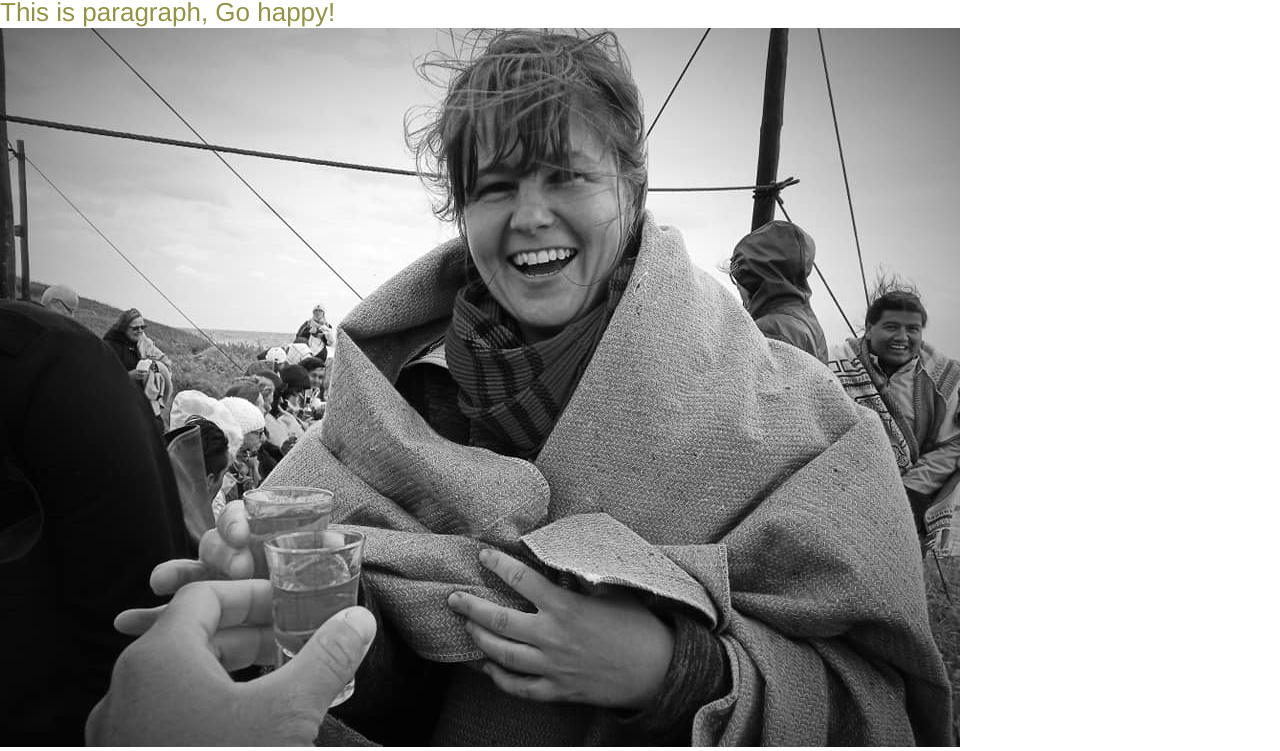
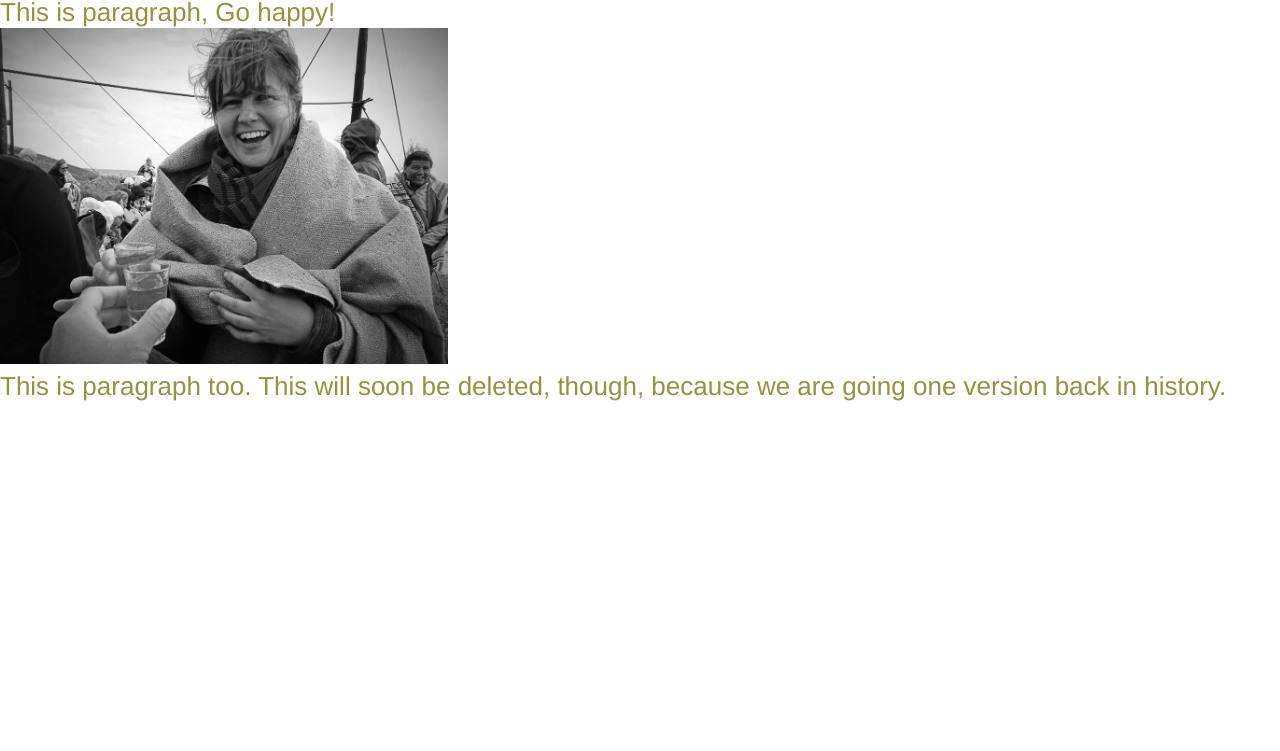
Before and after one commit to eaabpk/gittestrepo, a plain HTML site: page index.html in a window 1280 px wide. Shown: the part 52-803 px from the top of the page. Drawn offline with Linux system fonts and the light colour scheme.

Commit message:
Version 3

```diff
--- a/css/mystyle.css
+++ b/css/mystyle.css
@@ -21,5 +21,5 @@
 }
 
 .some_image {
-    max-width: 75%;
+    max-width: 35%;
 }
--- a/index.html
+++ b/index.html
@@ -7,13 +7,16 @@
     <link rel="stylesheet" href="css/mystyle.css">
     <meta name="viewpoint" content="width=device-width, initial-scale=1">
 </head>
+
 <body>
     <div class="name_container">
         Bilyana git test code
     </div>
     <section class="content_container">
         <p>This is paragraph, Go happy!</p>
+        <img src="images/bilyana.jpg" class="some_image">
+        <p>This is paragraph too. This will soon be deleted, though, because we are going one version back in history.</p>
     </section>
-<img src="images/bilyana.jpg" class="some_image">
 </body>
+
 </html>
```
Lines whose indentation alone changed are shown as unchanged.
